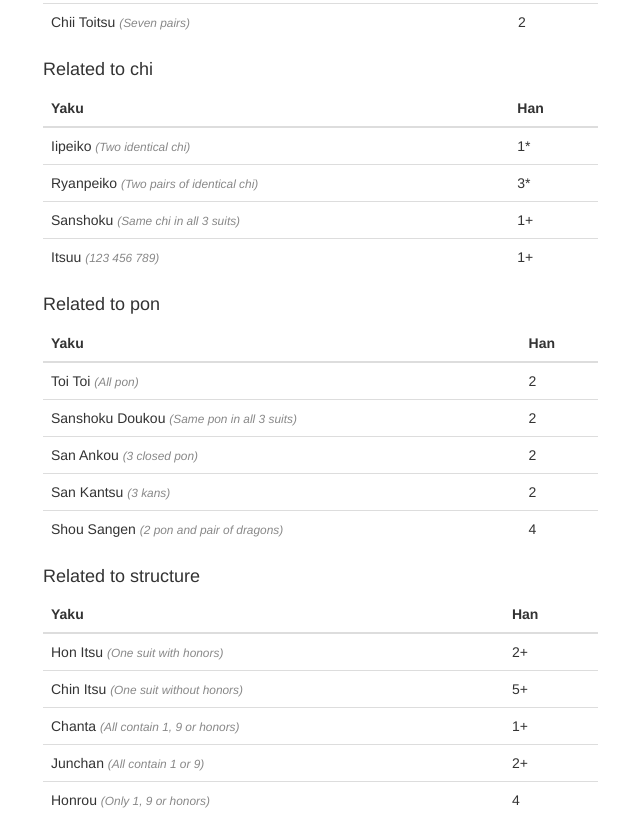
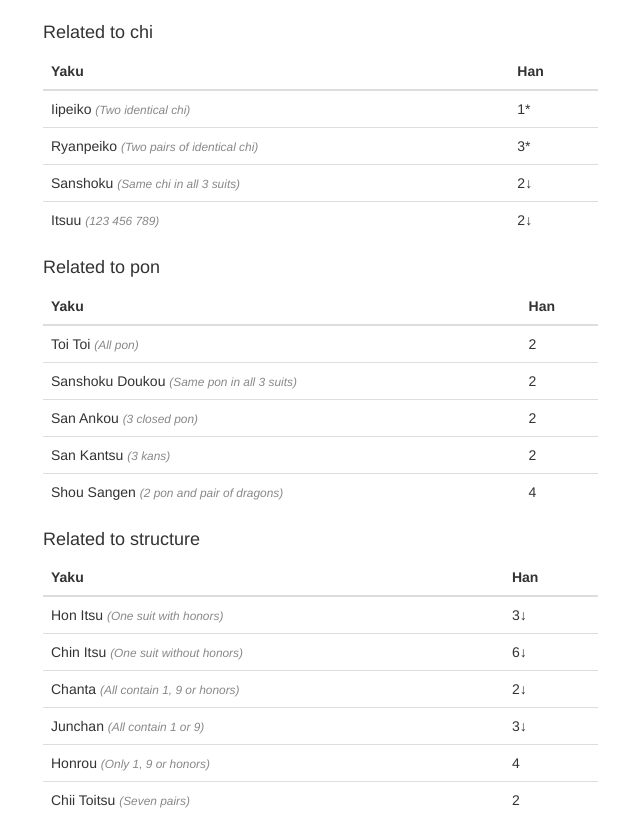
Before and after one commit to fonse/mahjong, a plain HTML site: page index.html in a window 1280 px wide. Shown: the part 567-1400 px from the top of the page, without its empty margins (27-667 px from the left). Drawn offline with nearby package versions, Linux system fonts and the light colour scheme.

Commit message:
Better representation of kuisagari

```diff
--- a/assets/app.js
+++ b/assets/app.js
@@ -86,16 +86,16 @@ function buildHand(str){
     var tiles = str.split(' ');
 
     $.each(tiles, function(i, tile){
-        $hand.append(buildTile(tile, i == tiles.length-1 ? 'm-left' : ''));
+        $hand.append(buildTile(tile));
     });
 
     return $hand;
 }
 
-function buildTile(str, extraClass){
+function buildTile(str){
     var _class = str.length == 2 ? str.split("").reverse().join("") : str;
 
-    return $('<i class="' + _class + ' xs-tile ' + extraClass + '"></i>');
+    return $('<i class="' + _class + ' xs-tile"></i>');
 }
 
 function processYakuTable($table){
--- a/assets/style.scss
+++ b/assets/style.scss
@@ -12,6 +12,9 @@ i {
       }
     }
 
+    .hand &:last-child{
+      margin-left:10px;
+    }
 
     &.p1{ background-image: url(./tiles/1p.gif); }
     &.p2{ background-image: url(./tiles/2p.gif); }
@@ -52,6 +55,10 @@ i {
     &.chun{ background-image: url(./tiles/7z.gif); }
 }
 
+.kuisagari:after{
+  content: "↓"
+}
+
 body {
     padding-top: 50px;
     position:relative;
@@ -73,10 +80,6 @@ table em.small{
     margin-bottom:10px;
 }
 
-.m-left{
-    margin-left:10px;
-}
-
 .score-table{
     vertical-align: middle;
     & td, & th{
--- a/index.html
+++ b/index.html
@@ -128,10 +128,6 @@
                 <td>Yakuhai</td>
                 <td>1</td>
               </tr>
-              <tr>
-                <td>Chii Toitsu</td>
-                <td>2</td>
-              </tr>
             </tbody>
           </table>
 
@@ -154,11 +150,11 @@
               </tr>
               <tr>
                 <td>Sanshoku</td>
-                <td>1+</td>
+                <td>2<span class="kuisagari"></span></td>
               </tr>
               <tr>
                 <td>Itsuu</td>
-                <td>1+</td>
+                <td>2<span class="kuisagari"></span></td>
               </tr>
             </tbody>
           </table>
@@ -206,23 +202,27 @@
             <tbody>
               <tr>
                 <td>Hon Itsu</td>
-                <td>2+</td>
+                <td>3<span class="kuisagari"></span></td>
               </tr>
               <tr>
                 <td>Chin Itsu</td>
-                <td>5+</td>
+                <td>6<span class="kuisagari"></span></td>
               </tr>
               <tr>
                 <td>Chanta</td>
-                <td>1+</td>
+                <td>2<span class="kuisagari"></span></td>
               </tr>
               <tr>
                 <td>Junchan</td>
-                <td>2+</td>
+                <td>3<span class="kuisagari"></span></td>
               </tr>
               <tr>
                 <td>Honrou</td>
                 <td>4</td>
+              </tr>
+              <tr>
+                <td>Chii Toitsu</td>
+                <td>2</td>
               </tr>
             </tbody>
           </table>
```
Also changed, not shown: assets/style.css.
